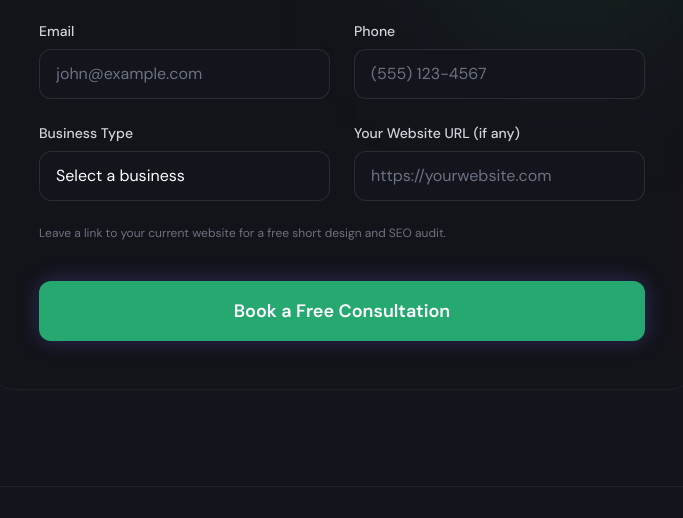
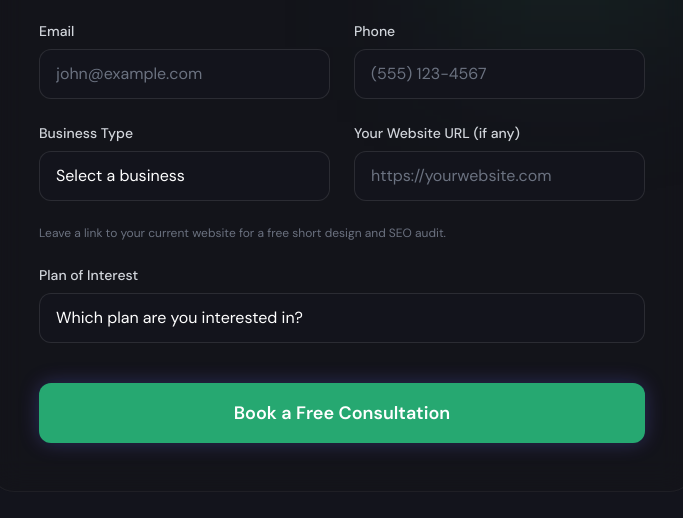
Before and after one commit to lynxora/portfolio, a plain HTML site: page index.html in a window 1280 px wide. Shown: the part 4122-4640 px from the top of the page, without its empty margins (298-981 px from the left). Drawn offline with nearby package versions, Linux system fonts and the light colour scheme.

Commit message:
Add files via upload

```diff
--- a/index.html
+++ b/index.html
@@ -404,7 +404,17 @@
                         </div>
                     </div>
 
-                    <p class="text-xs text-gray-500 -mt-2">Leave a link to your current website for a free short design and SEO audit.</p>
+                    <p class="text-xs text-gray-500 -mt-2 mb-2">Leave a link to your current website for a free short design and SEO audit.</p>
+
+                    <div class="space-y-2">
+                        <label for="selected_plan" class="block text-sm font-medium text-gray-300">Plan of Interest</label>
+                        <select id="selected_plan" name="selected_plan" class="w-full bg-dark-base border border-white/10 rounded-xl px-4 py-3 text-white focus:outline-none focus:border-brand-500 focus:ring-1 focus:ring-brand-500 transition-colors appearance-none" required>
+                            <option value="" disabled selected>Which plan are you interested in?</option>
+                            <option value="Landing Page ($150)">Landing Page ($150)</option>
+                            <option value="Business Card ($400)">Business Card ($400)</option>
+                            <option value="Custom Project / Not Sure">Custom Project / Not Sure</option>
+                        </select>
+                    </div>
 
                     <div class="pt-4">
                         <button type="submit" class="w-full py-4 px-6 rounded-xl bg-brand-500 hover:bg-brand-600 text-white font-bold text-lg transition-all duration-300 shadow-[0_0_20px_rgba(99,102,241,0.3)] hover:shadow-[0_0_30px_rgba(99,102,241,0.5)]">
```
Also changed, not shown: austin-spotless.html (+2 -2 lines), freshspace.html (+2 -2 lines), seattle-sparkle.html (+2 -2 lines).
